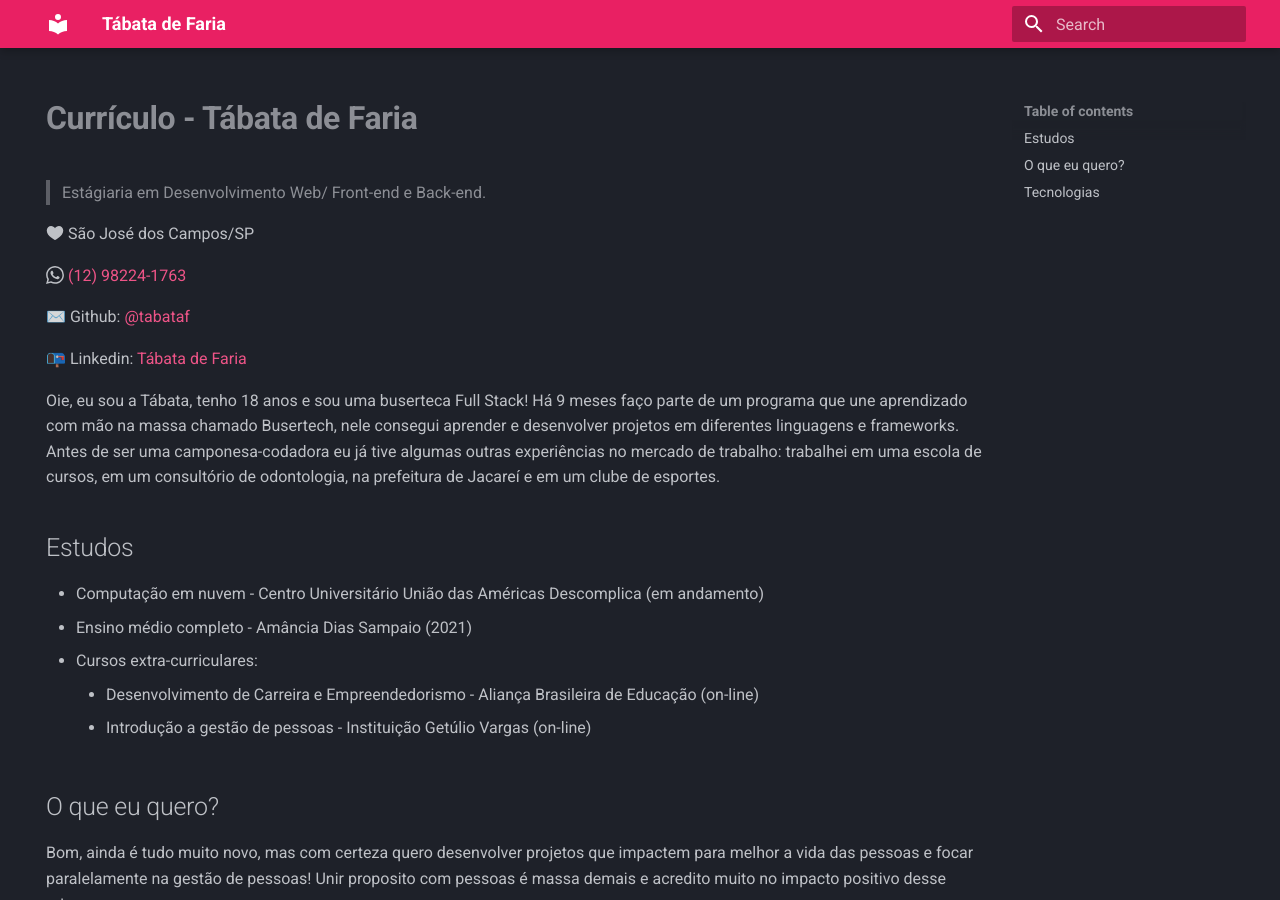
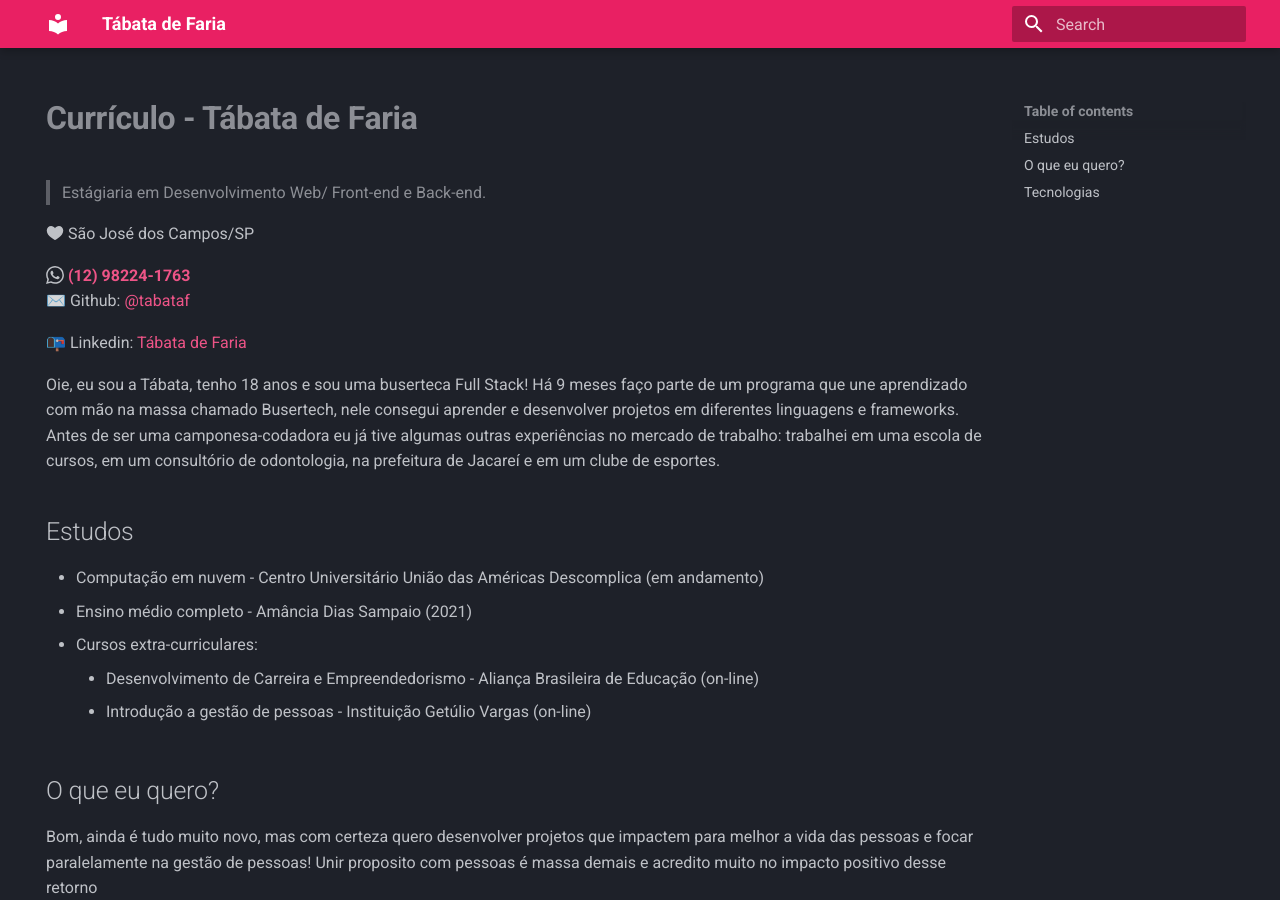
Before and after one commit to tabataf/curriculo, an MkDocs documentation site: the page built from docs/index.md, in a window 1280 px wide and 900 px high. Built offline with MkDocs 1.6.1 and Material for MkDocs 9.7.7, drawn with Linux system fonts in a browser that asks for light colours.

```diff
--- a/docs/index.md
+++ b/docs/index.md
@@ -7,8 +7,7 @@ hide:
 
 :octicons-heart-fill-24:{ .heart } São José dos Campos/SP
 
-:simple-whatsapp: <a href="https://wa.me/5512982241763" target="_blank">(12) 98224-1763</a>
-
+:simple-whatsapp: **[(12) 98224-1763](https://wa.me/5512982241763)** <br>
 ✉️ Github: <a href="https://github.com/tabataf" target="_blank">@tabataf</a>
 
 📭 Linkedin: <a href="https://www.linkedin.com/in/t%C3%A1bata-de-faria/" target="_blank">Tábata de Faria</a>
```
